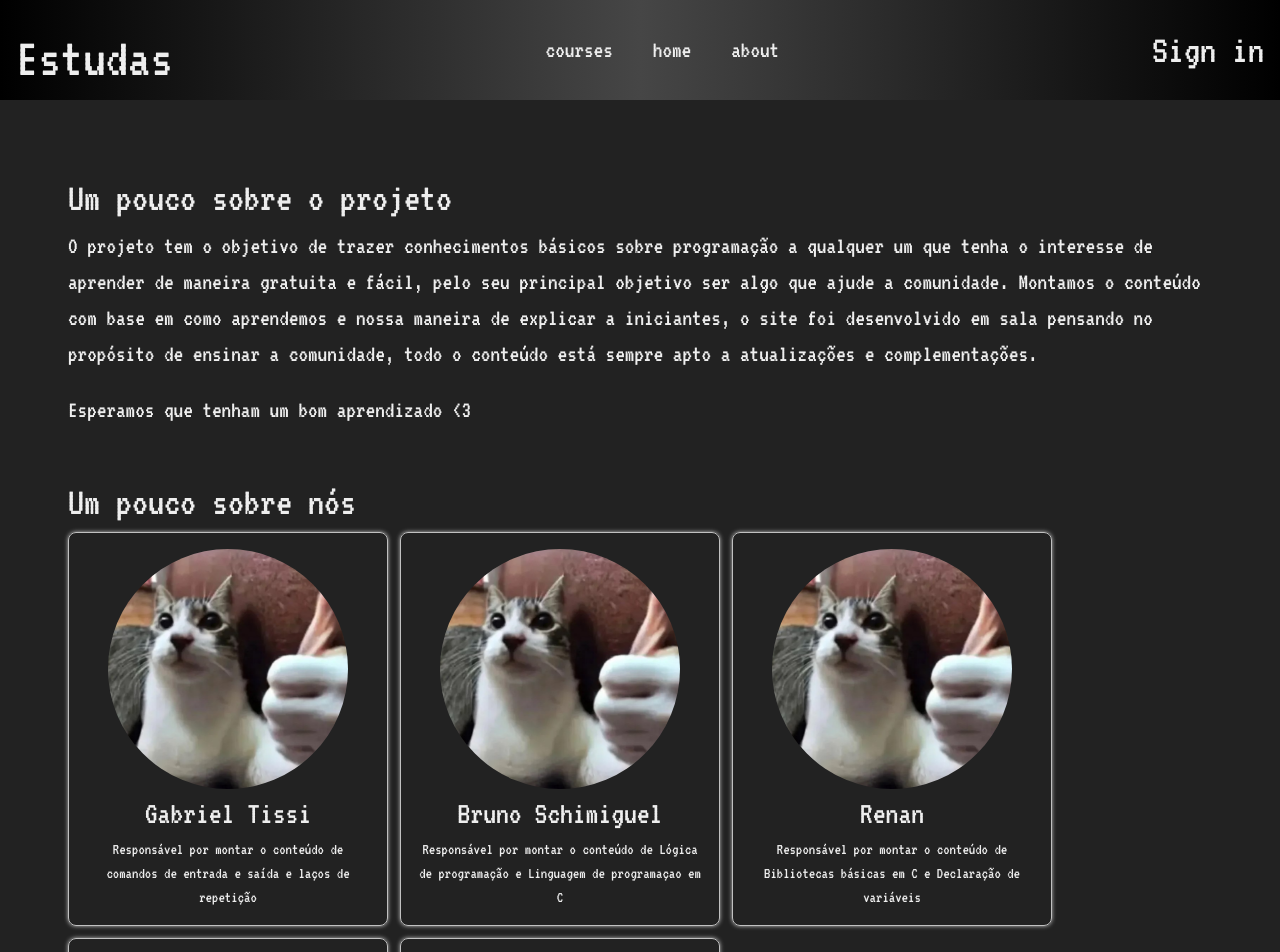
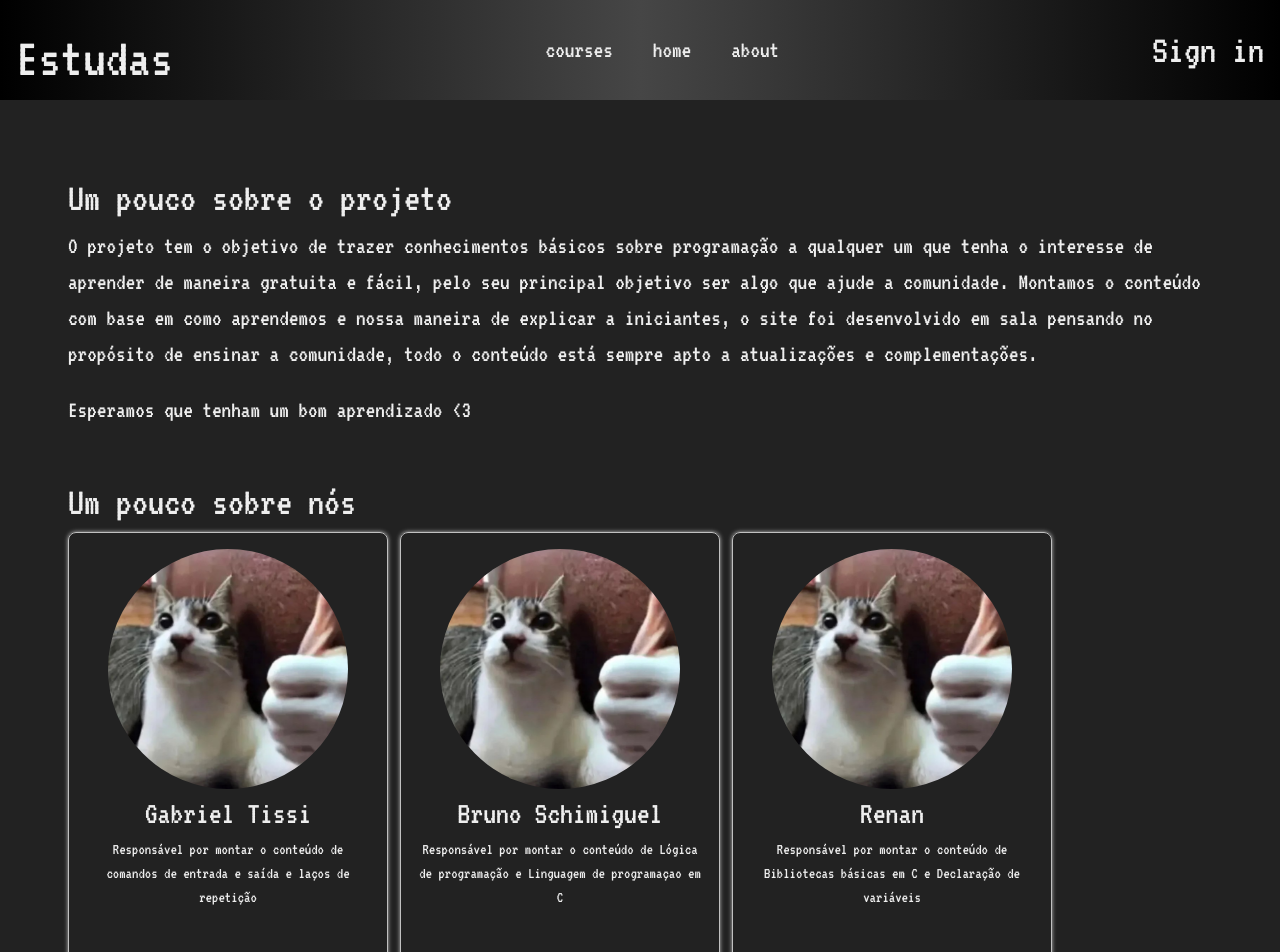
Before and after one commit to PrieTorres/Estudas, a Next.js app: page /about in a window 1280 px wide. Shown: the top 952 px of the page. Built offline with nearby package versions, Linux system fonts and the light colour scheme; no server answers.

Commit message:
adjust styles

```diff
--- a/src/components/CardParticipant/styles.ts
+++ b/src/components/CardParticipant/styles.ts
@@ -11,6 +11,7 @@ export const Container = styled.article`
     padding: ${theme.spacings.small};
     text-align: center;
     border-radius: ${theme.radius.default};
+    height: 430px;
 
     & p {
       ${responsiveFontSize(theme, "small")}
@@ -31,6 +32,7 @@ export const Container = styled.article`
       display: flex;
       width: 100%;
       justify-content: center;
+      height: auto;
     }
 
     @media ${theme.media.lteSmall} {
--- a/src/components/Course/styles.ts
+++ b/src/components/Course/styles.ts
@@ -8,6 +8,6 @@ export const Container = styled.article`
       padding: ${theme.spacings.medium};
       border-radius: ${theme.radius.default};
       width: 300px;
-
+      height: 160px;
   `}
 `;
```
